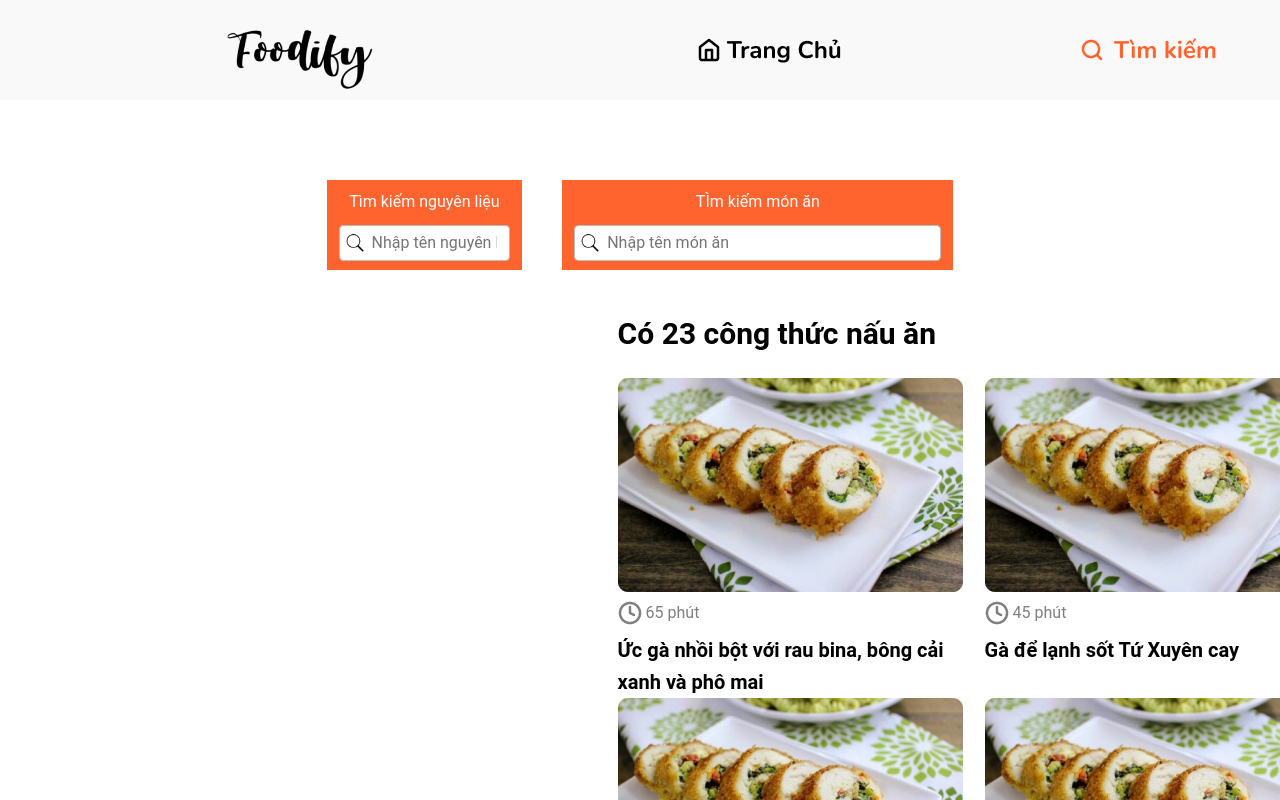
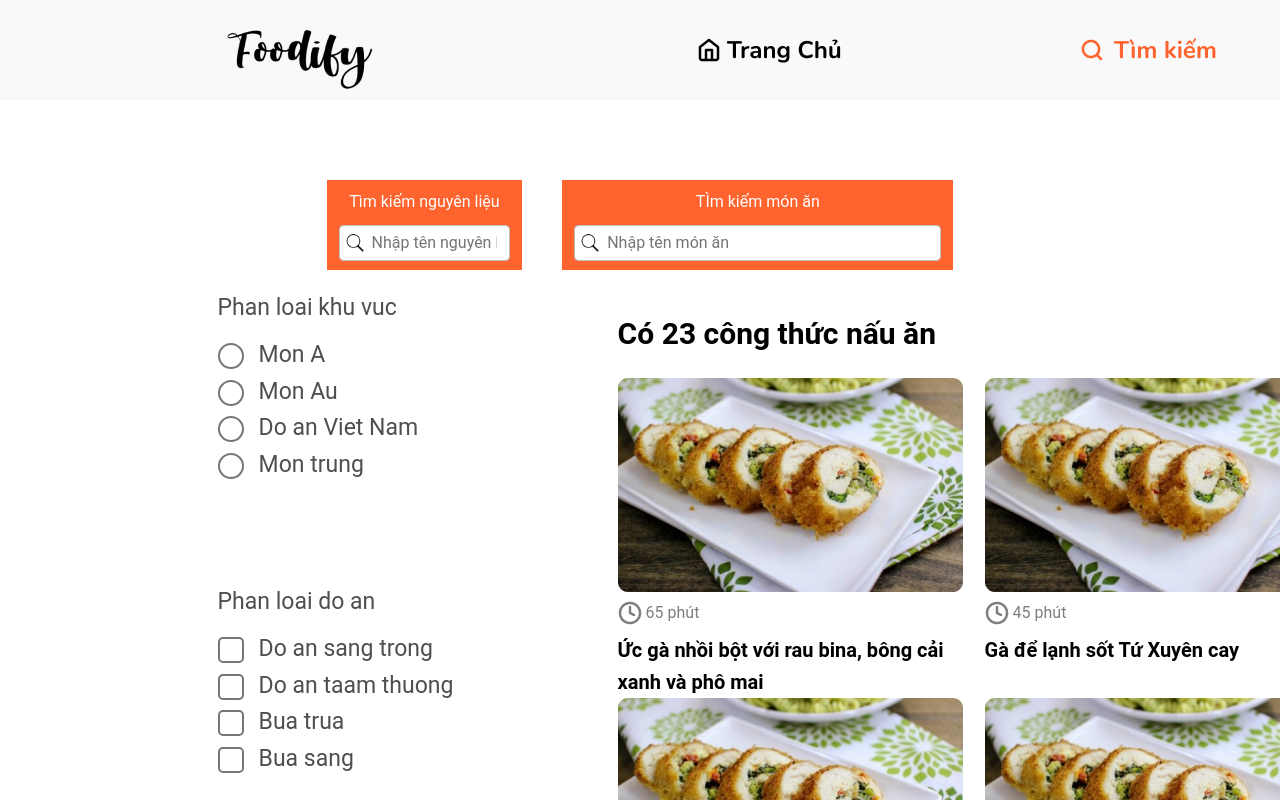
Before and after one commit to hiep464/foodify-itss2-fe, a React (Create React App) app: page / in a window 1280 px wide. Shown: the top 800 px of the page. Built offline with nearby package versions, Linux system fonts and the light colour scheme.

Commit message:
integration

```diff
--- a/src/pages/recipe_search/index.jsx
+++ b/src/pages/recipe_search/index.jsx
@@ -1,14 +1,25 @@
-import React from 'react';
+import React, { useState } from 'react';
 import Search from '../../components/Search/Search';
 import FoodItem from '../../components/FoodItem';
 import ItemImange from '../../acess/item.png';
+import Filter from '../../components/Filter/Filter';
+import Card from '../../components/Card/index';
+import Data from '../../Data';
 
 function RecipeSearch() {
+    const [filteredItem, setFilterItem] = useState(Data);
+
+    const handleFilterChange = (filteredData) => {
+        setFilterItem(filteredData);
+    }
     return (
         <>
             <Search />
             <div style={{ width: '100%', display: 'flex', justifyContent: 'center' }}>
                 <div style={{ width: '66%' }}>
+                    <div>
+                        <Filter data={Data} onFilterChange={handleFilterChange}/>
+                    </div>
                     <div style={{ width: '712px', marginLeft: '400px' }}>
                         <div style={{ fontSize: '30px', fontWeight: '700', color: 'black', margin: '40px 0 20px 0' }}>
                             Có 23 công thức nấu ăn
```
